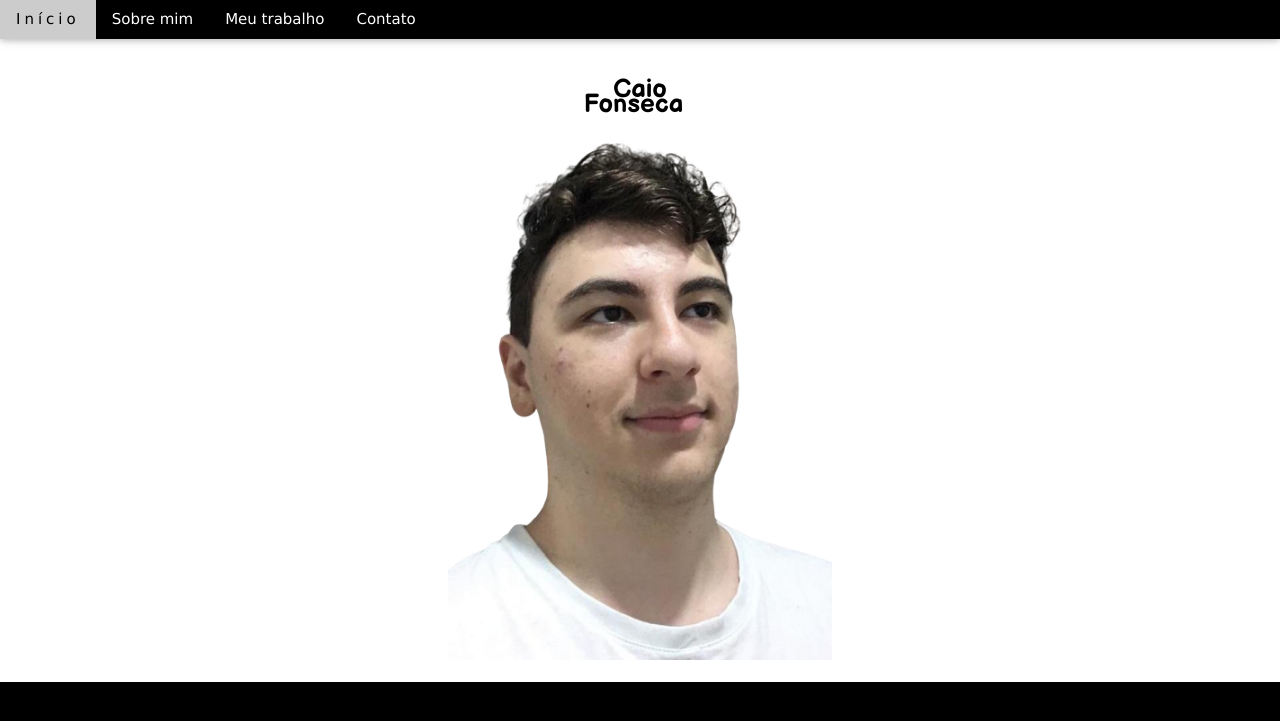
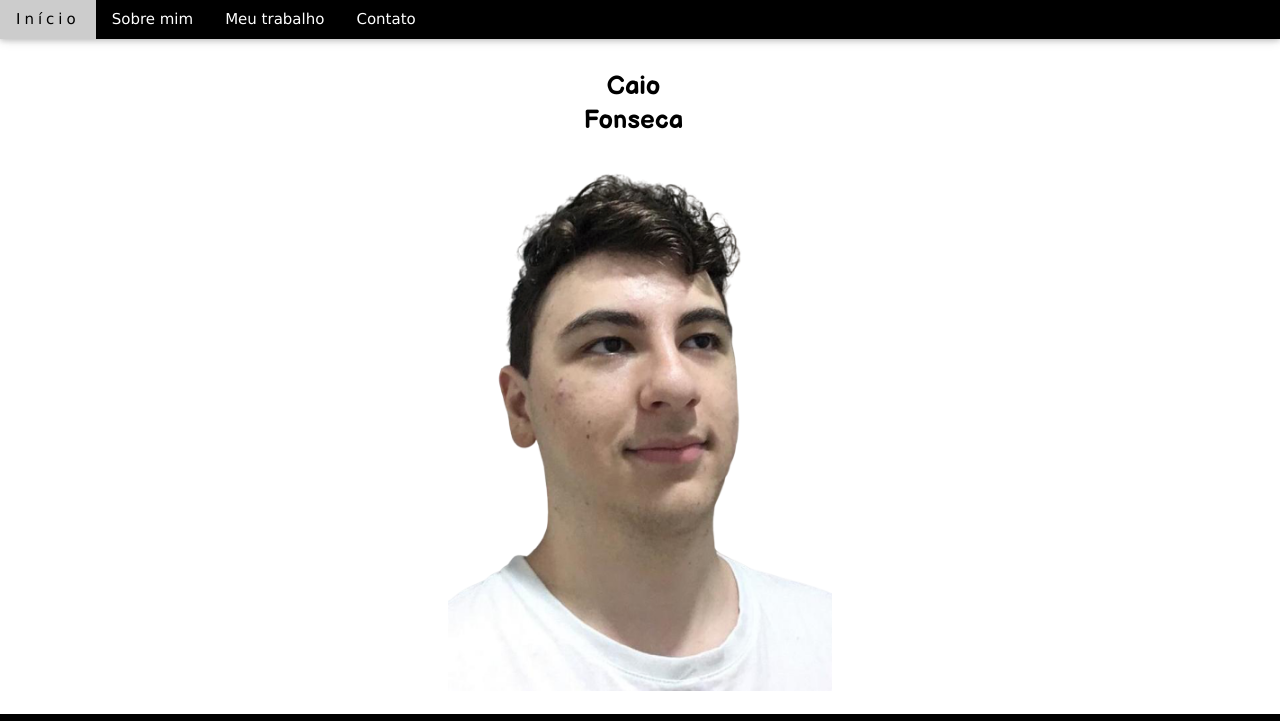
Before and after one commit to Arctic-Husky/Arctic-Husky.github.io, a plain HTML site: page index.html in a window 1280 px wide. Shown: the top 721 px of the page. Drawn offline with nearby package versions, Linux system fonts and the light colour scheme.

Commit message:
My Entire Personal Website v1.1.3
Minor fixes.

```diff
--- a/index.html
+++ b/index.html
@@ -19,7 +19,8 @@
     </div>
     <div class="b4main"><br><br>
         <a id="inicio"></a>
-        <p id="caio">Caio</p><p style="position: absolute; top: 4.7vw; left: 9.5vw;" id="fonseca">Fonseca</p>
+        <p>&nbsp;</p><br><p>&nbsp;</p>
+        <p style="position: absolute; top: 3.3vw; left: 9.5vw;" id="caio">Caio</p><p style="position: absolute; top: 6vw; left: 9.5vw;" id="fonseca">Fonseca</p>
         <div class="w3-image">
            <img id="me" src="caiocortadov2-removebg-preview.png" alt="Foto"> <br><!-- Escolher uma foto para colocar -->
         </div>
@@ -54,7 +55,7 @@
     <div class="work"><br>
         <a id="work"></a>
         <p id="mywork">Meu trabalho: </p>
-        <img class="w3-image" src="ComingSoon.png" alt="Coming Soon"><br><br><br><br><br><br>
+        <img class="w3-image" src="ComingSoon.png" alt="Coming Soon"><p>&nbsp;</p><br><p>&nbsp;</p>
     </div>
     <footer class="w3-bar w3-black w3-card">
         <div class="plus">
--- a/style.css
+++ b/style.css
@@ -12,12 +12,13 @@ html {
      margin-left: 35vw;
      margin-right: auto;
      display: block;
- }#css{
+ }#css {
        width: 2.1vw;
        margin-left: 35vw;
        margin-right: auto;
        display: block;
    }
+
 .work{
 
 }.work img{
```
